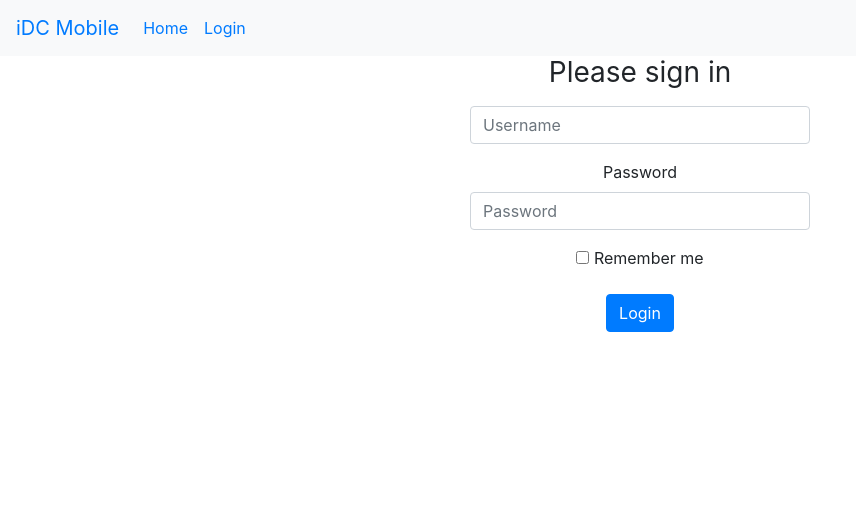
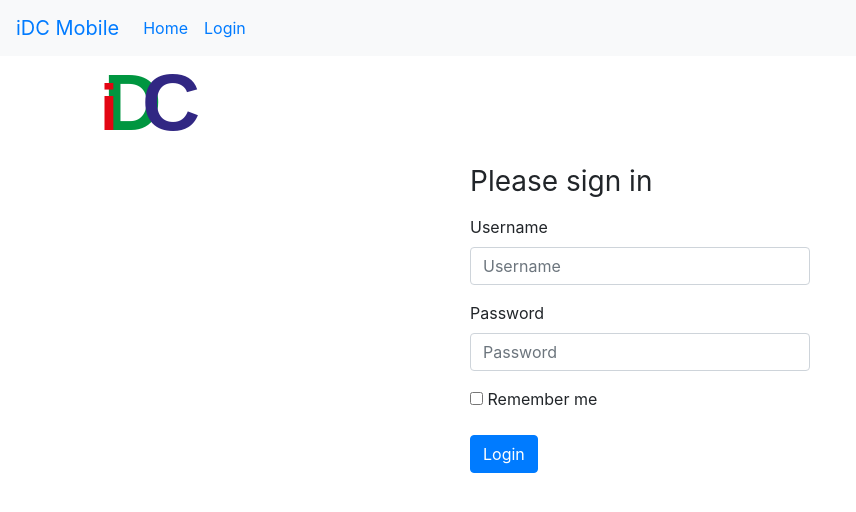
Before and after one commit to iandart66/hello-world-react, a React (Create React App) app: page /loginForm in a window 1280 px wide. Shown: the top 512 px of the page, without its empty margins (0-856 px from the left). Built offline with nearby package versions, Linux system fonts and the light colour scheme.

Commit message:
Login Form image amended

```diff
--- a/src/components/loginForm.jsx
+++ b/src/components/loginForm.jsx
@@ -1,18 +1,31 @@
 import React, { Component } from "react";
+import Logo from "./Logo.svg";
+
+console.log(Logo);
 
 class LoginForm extends Component {
   render() {
     return (
       <div className="container">
-        <div className="row text-center">
+        <div>
+          <a className="navbar-brand mx-auto" href="#">
+            <img
+              src={Logo}
+              alt="Logo"
+              width="100px"
+              height="100px"
+              className="img-fluid"
+            />
+          </a>
+        </div>
+
+        <div className="row">
           <div className="col-sm-4"></div>
           <div className="col-sm-4">
             <h1 className="h3 mb-3 font-weight-normal">Please sign in</h1>
             <form className="form-signin">
               <div className="form-group">
-                <label htmlFor="username" class="sr-only">
-                  Username
-                </label>
+                <label htmlFor="username">Username</label>
                 <input
                   type="text"
                   id="username"
```
Also changed, not shown: src/components/Logo.svg (added), src/components/iDC-Logo-100x75.png (added).
